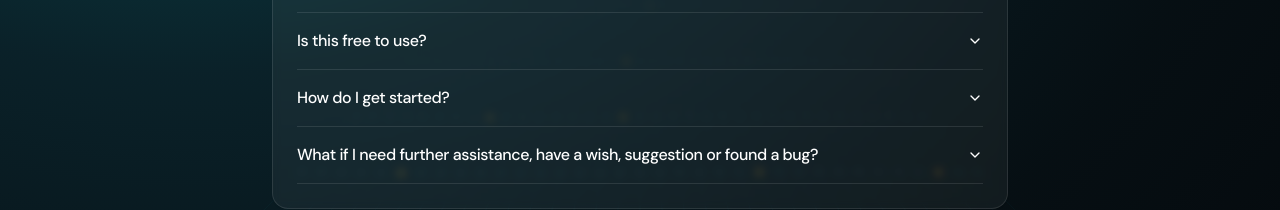
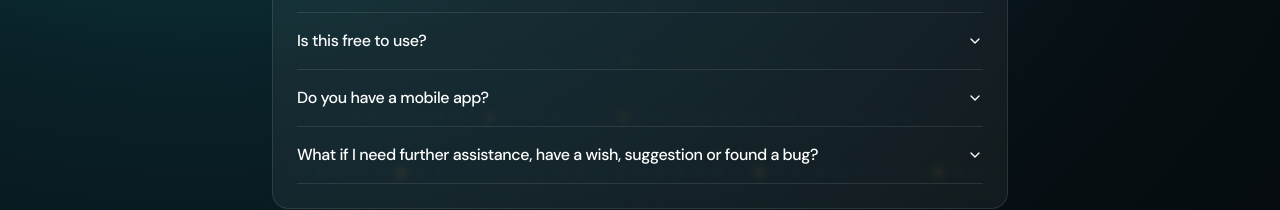
Before and after one commit to OndrejKutil/budgeting_dashboard, a React (Vite) app in the folder src/frontend/: page /faq in a window 1280 px wide. Shown: the part 427-637 px from the top of the page. Built offline with nearby package versions, Linux system fonts and the light colour scheme; no server answers; the HTML template or start-up script is replaced by a standard one.

Commit message:
small final fixes

```diff
--- a/src/frontend/src/components/layout/Topbar.tsx
+++ b/src/frontend/src/components/layout/Topbar.tsx
@@ -12,7 +12,7 @@ export function Topbar({ onMobileMenuClick }: TopbarProps) {
 
 
   return (
-    <header className="sticky top-0 z-30 flex h-16 items-center justify-between border-b border-border bg-background/80 px-4 backdrop-blur-xl lg:px-6 safe-top">
+    <header className="safe-top sticky top-0 z-30 flex h-16 box-content items-center justify-between border-b border-border bg-background/80 px-4 backdrop-blur-xl lg:px-6">
       <div className="flex items-center gap-4">
         <MobileSidebarTrigger onClick={onMobileMenuClick} />
         <Button variant="link" asChild className="hidden text-sm text-muted-foreground lg:block px-0 h-auto font-normal hover:no-underline hover:text-foreground transition-colors">
--- a/src/frontend/src/pages/FaqPage.tsx
+++ b/src/frontend/src/pages/FaqPage.tsx
@@ -29,8 +29,8 @@ export default function FaqPage() {
             answer: "Yes, this is a free personal finance tool."
         },
         {
-            question: "How do I get started?",
-            answer: "You can get started by creating an account and logging in. Then you can add your transactions and start tracking your budget."
+            question: "Do you have a mobile app?",
+            answer: "For the best mobile experience on iphone, put the website on your home screen and use it as a web app."
         },
         {
             question: "What if I need further assistance, have a wish, suggestion or found a bug?",
```
